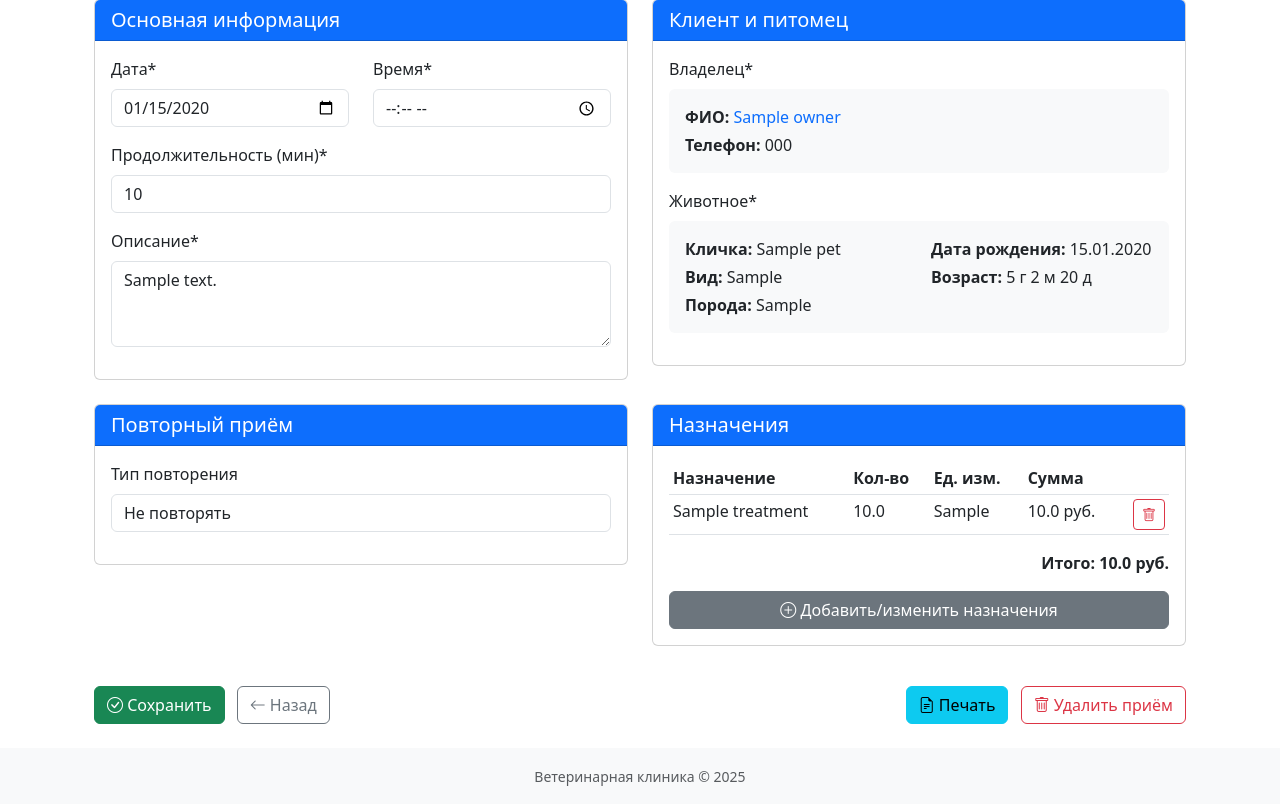
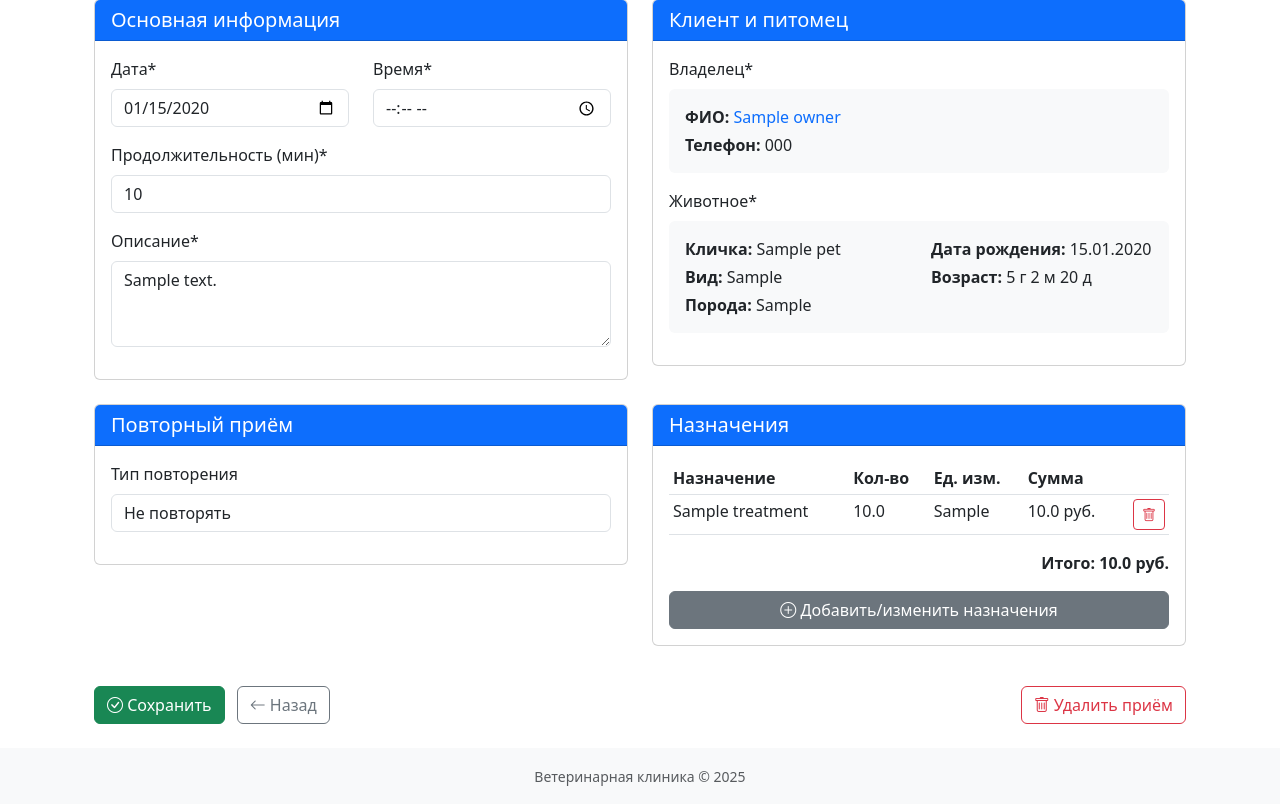
Before and after one commit to Stuard256/Aibolit, a Flask app: page /appointment/1 in a window 1280 px wide. Shown: the part 159-963 px from the top of the page. Run offline with Flask 3, Linux system fonts and the light colour scheme; tables that the repository leaves empty hold one stand-in row (values such as "Sample post"); some libraries are stand-ins or nearby versions.

Commit message:
Fix add treatment on appointment bug

```diff
--- a/templates/appointment_details.html
+++ b/templates/appointment_details.html
@@ -191,9 +191,6 @@
                 </a>
             </div>
             <div>
-                <a href="{{ url_for('generate_report', appointment_id=appointment.id) }}" class="btn btn-info me-2">
-                    <i class="bi bi-file-earmark-text"></i> Печать
-                </a>
                 <button type="button" class="btn btn-outline-danger" data-bs-toggle="modal"
                     data-bs-target="#deleteAppointmentModal">
                     <i class="bi bi-trash"></i> Удалить приём
--- a/templates/treatment_calculator.html
+++ b/templates/treatment_calculator.html
@@ -6,6 +6,7 @@
 <input type="hidden" id="initial-pet-id" value="{{ pet_id or '' }}">
 
 <div id="treatment-calculator">
+    <input type="hidden" name="csrf_token" value="{{ csrf_token() }}">
     <!-- Форма для поиска и добавления назначений -->
     <div class="treatment-entry mb-3">
         <div class="row g-3">
@@ -209,6 +210,9 @@
                 url: url,
                 method: 'POST',
                 contentType: 'application/json',
+                headers: {
+                    'X-CSRFToken': $('input[name="csrf_token"]').val()  // Добавляем CSRF-токен
+                },
                 data: JSON.stringify({
                     pet_id: petId,
                     treatments: treatments
```
